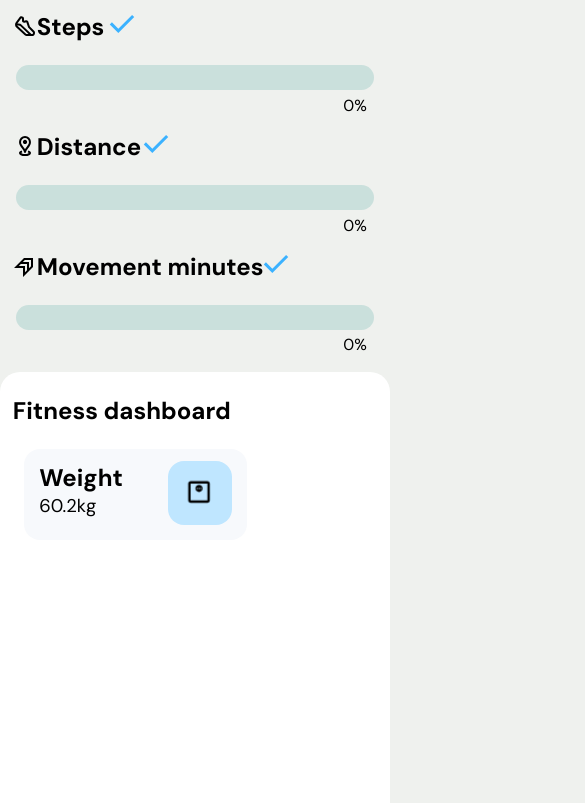
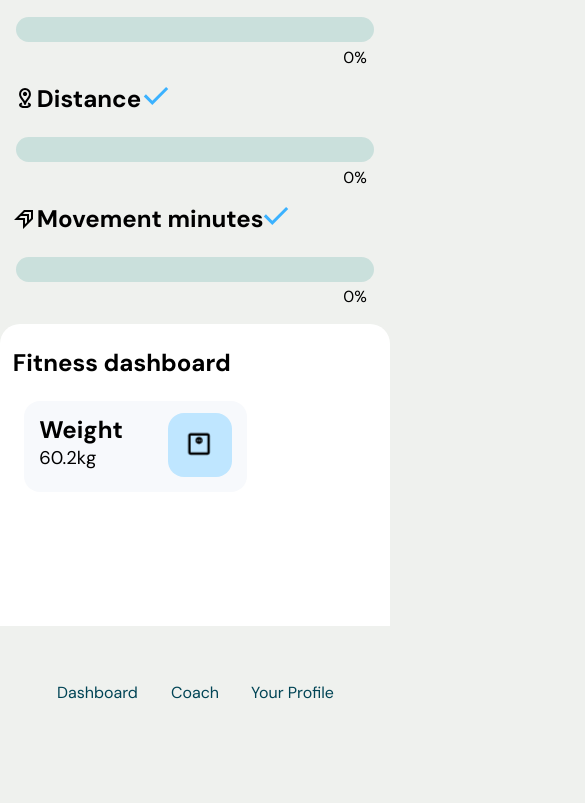
Before and after one commit to RepellentSpy/Fittastrophe, a plain HTML site: page index.html in a window 390 px wide. Shown: the part 117-920 px from the top of the page, 585 px wide, since content can reach past the window. After the commit the page ends 844 px from the top, so only its background shows below. Drawn offline with nearby package versions, Linux system fonts and the light colour scheme.

Commit message:
Ongoing work on mobile layout * Unfinished mobile layout

```diff
--- a/index.html
+++ b/index.html
@@ -35,9 +35,11 @@
     </header>
 
     <div id="mobiletabs"> <!-- Aktuálně se nepoužívá, později bude -->
-        <div class="mobiletab0">Dashboard</div>
-        <div class="mobiletab1">Coach</div>
-        <div class="mobiletab2">Your Profile</div>
+        <div id="mobiletabtexts">
+            <div id="mobiletab0"><a href="index.html">Dashboard</a></div>
+            <div id="mobiletab1"><a href="subpages/coach.html">Coach</a></div>
+            <div id="mobiletab2"><a href="subpages/profile.html">Your Profile</a></div>
+        </div>
     </div>
 
      <!-- Sidebar, Steps category -->
--- a/main.css
+++ b/main.css
@@ -12,6 +12,7 @@ body {
     animation-name: startup;
     animation-duration: 0.5s;
     animation-fill-mode: forwards;
+    position: relative;
 }
 
 ::-webkit-scrollbar {
@@ -579,6 +580,11 @@ img.checkmark {
         -webkit-overflow-scrolling: touch;
     }
 
+    html, body { /* Záplata na scrolovací problém */
+        max-width: 100%;
+        overflow-x: hidden;
+    }
+
     #sidebar {
         float: left;
         width: 100%;
@@ -612,9 +618,50 @@ img.checkmark {
 
     #mobiletabs {
         visibility: visible;
-        background-color: yellow;
+        background-color: #eff1ee;
+        text-align: center;
+        position: fixed;
+        bottom: 0;
+        margin: 0 auto;
+        width: 100%;
+        height: 12%;
+        font-family: "DM Sans";
+    }
+
+    #mobiletabtexts {
+        width: 10rem;
+        height: 1rem;
+        display: grid;
+        justify-content: center;
+    }
+
+    #mobiletab0 {
+        position: absolute;
         display: flex;
+        width: 100%;
         justify-content: center;
+        margin-left: -25%;
+        margin-top: 3.5rem;
+        z-index: 4;
+    }
+
+    #mobiletab1 {
+        position: absolute;
+        display: flex;
+        width: 100%;
+        justify-content: center;
+        margin-top: 3.5rem;
+        z-index: 4;
+    }
+
+    #mobiletab2 {
+        position: absolute;
+        display: flex;
+        width: 100%;
+        justify-content: center;
+        margin-top: 3.5rem;
+        margin-left: 25%;
+        z-index: 4;
     }
 
     #contentbackground {
@@ -632,7 +679,7 @@ img.checkmark {
     }
 
     #sidebar {
-        margin-top: -1rem;
+        margin-top: -4rem;
     }
 
     #titlesurroundingbox {
```
